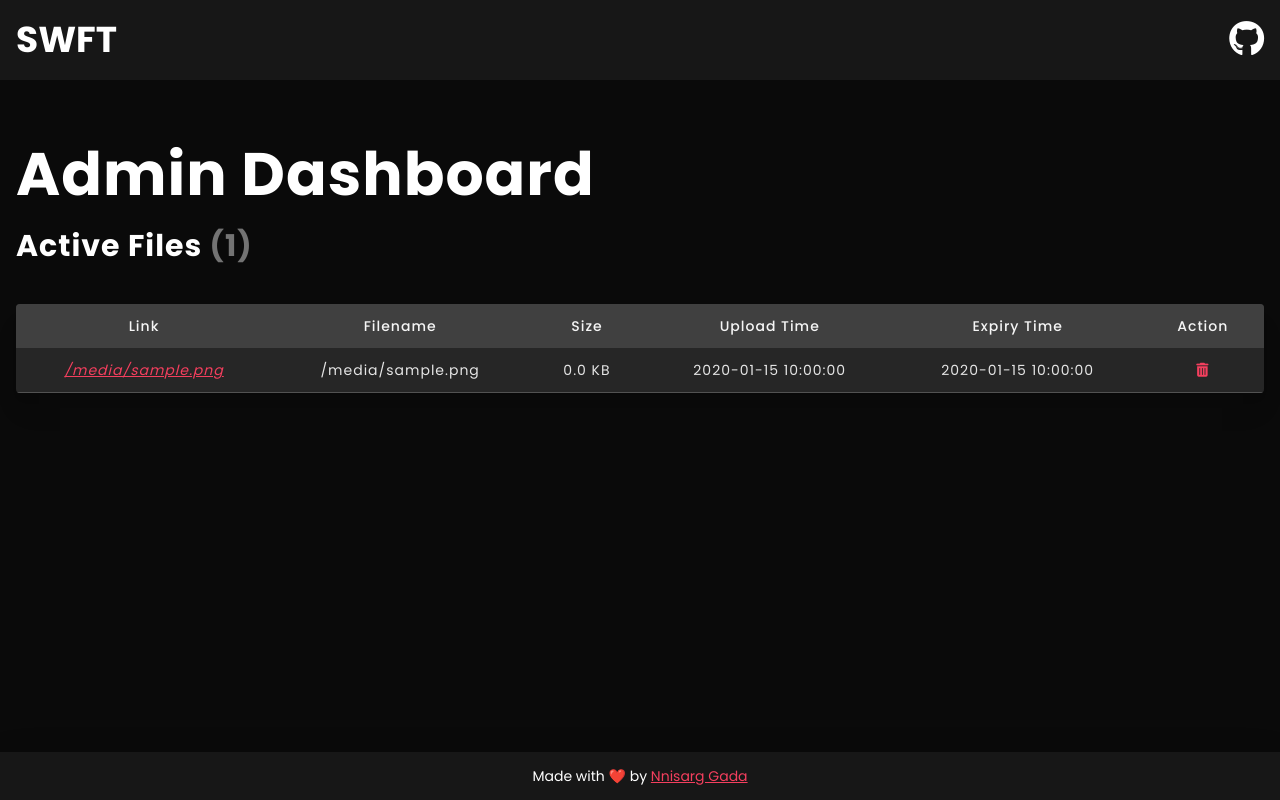
After one commit to nnisarggada/swft, a Flask app: template templates/admin.html in a window 1280 px wide. The commit adds this page. Run offline with Flask 3, Linux system fonts and the light colour scheme; the template is opened without the code that fills it: most values are stand-ins (such as "Sample title", 1, 10 or a date in 2020); some libraries are stand-ins or nearby versions.

Commit message:
feat(app): ADMIN DASHBOARD

```diff
--- a/main.py
+++ b/main.py
@@ -11,6 +11,7 @@ import time
 
 from dotenv import load_dotenv
 from flask import Flask, render_template, request, send_from_directory
+from flask_httpauth import HTTPBasicAuth
 from flask_limiter import Limiter
 from flask_limiter.util import get_remote_address
 from flask_sqlalchemy import SQLAlchemy
@@ -64,6 +65,8 @@ DOWNLOAD_RATE_LIMIT = os.getenv(
 )  # Number of downbloads
 # Storage URI for Flask Limiter
 STORAGE_URI = os.getenv("STORAGE_URI", "memory://")
+# Password for Admin Dashboard
+ADMIN_PASSWORD = os.getenv("ADMIN_PASSWORD", "swft")
 
 # -------------------------------------------------------------------------------------
 # Image extensions that are supported by browsers to view directly without downloading
@@ -96,6 +99,7 @@ app.logger.setLevel("ERROR")
 app.config["SQLALCHEMY_DATABASE_URI"] = DB_URL
 app.config["SQLALCHEMY_TRACK_MODIFICATIONS"] = False
 db = SQLAlchemy(app)
+auth = HTTPBasicAuth()
 limiter = Limiter(
     get_remote_address,
     app=app,
@@ -106,10 +110,34 @@ limiter = Limiter(
 
 # Database models
 class File(db.Model):
+    __tablename__ = "files"
+
     id = db.Column(db.Integer, primary_key=True)
     link = db.Column(db.String(255), unique=True, nullable=False)
     filename = db.Column(db.String(255), nullable=False)
+    size = db.Column(db.Float, nullable=False)
+    upload_time = db.Column(db.DateTime, nullable=False)
     expiry_time = db.Column(db.DateTime, nullable=False)
+
+    def __init__(self, link, filename, size, upload_time, expiry_time):
+        self.link = link
+        self.filename = filename
+        self.size = size
+        self.upload_time = upload_time
+        self.expiry_time = expiry_time
+
+    def to_dict(self):
+        return {
+            "id": self.id,
+            "link": self.link,
+            "filename": self.filename,
+            "size": round(self.size, 2),
+            "upload_time": self.upload_time.strftime('%d %b %Y - %I:%M %p'),
+            "expiry_time": self.expiry_time.strftime('%d %b %Y - %I:%M %p')
+        }
+
+    def __repr__(self):
+        return f"<File {self.id}>"
 
 
 # Routing for static files
@@ -130,7 +158,7 @@ if not os.path.exists(TEMP_FOLDER):
 
 # Helper functions
 def sanitize_string(input_string: str):
-    input_string = input_string.lower()
+    input_string = input_string.lower().replace(" ", "_").strip()
     return re.sub(r"[^a-zA-Z0-9 ]", "_", input_string)
 
 
@@ -244,6 +272,12 @@ def index():
         "index.html", full_url=URL, umami_src=UMAMI_SRC, umami_id=UMAMI_ID
     )
 
+@app.route("/about", methods=["GET"])
+def about():
+    return render_template(
+        "about.html", full_url=URL, umami_src=UMAMI_SRC, umami_id=UMAMI_ID
+    )
+
 
 @app.route("/", methods=["POST"])
 @limiter.limit(UPLOAD_RATE_LIMIT)
@@ -281,6 +315,7 @@ def upload_file():
         custom_link = sanitize_string(custom_link)
 
     invalid_links = [
+        "admin",
         "about",
         "robots.txt",
         "sitemap.xml",
@@ -301,7 +336,7 @@ def upload_file():
         # convert del_time to datetime object
         expiry_time = datetime.now() + timedelta(hours=del_time)
 
-        file_record = File(link=custom_link, filename=filename, expiry_time=expiry_time)
+        file_record = File(link=custom_link, filename=filename,size=file_size_bytes, upload_time=datetime.now(), expiry_time=expiry_time)
         db.session.add(file_record)
         db.session.commit()
 
@@ -348,6 +383,39 @@ def share_file(link: str):
     is_img = ext in IMG_EXTENSIONS
     return send_from_directory(TEMP_FOLDER, file.filename, as_attachment=not is_img)
 
+# Admin dashboard
+@auth.verify_password
+def verify_password(username, password):
+    if username == "admin" and password == ADMIN_PASSWORD:
+        return True
+    return False
+
+@app.route("/admin", methods=["GET"])
+@auth.login_required
+def admin_dashboard():
+    active_files = File.query.all()
+    files_data = [file.to_dict() for file in active_files]
+    data = {
+        "total_files": len(active_files),
+        "files": files_data
+    }
+    return render_template("admin.html", data=data, full_url=URL)
+
+@app.route("/delete/<id>", methods=["DELETE"])
+@auth.login_required
+def delete_file(id):
+    file = File.query.filter_by(id=id).first()
+    if not file:
+        return "File not found", 404
+    try:
+        os.remove(os.path.join(TEMP_FOLDER, file.filename))
+        db.session.delete(file)
+        db.session.commit()
+        return "File deleted successfully", 200
+    except Exception as e:
+        print(f"Error Deleting File {id}: {e}")
+        return f"Error: {e}", 500
+
 
 if __name__ == "__main__":
     with app.app_context():
--- a/static/sitemap.xml
+++ b/static/sitemap.xml
@@ -2,7 +2,7 @@
 <urlset xmlns="http://www.sitemaps.org/schemas/sitemap/0.9">
     <url>
         <loc>https://share.nnisarg.in/</loc>
-        <lastmod>2024-11-15</lastmod>
+        <lastmod>2025-01-10</lastmod>
         <changefreq>weekly</changefreq>
         <priority>1.0</priority>
     </url>
--- /dev/null
+++ b/templates/admin.html
@@ -0,0 +1,127 @@
+<!doctype html>
+<html lang="en">
+
+<head>
+  <meta charset="utf-8" />
+  <meta name="viewport" content="width=device-width, initial-scale=1.0" />
+  <title>Admin Dashboard | SWFT | Simple Web-based File Transfer</title>
+
+  <!-- SEO -->
+  <meta name="description"
+    content="Admin Dashboard for managing files in SWFT, a lightweight web-based file sharing service." />
+  <meta name="keywords" content="admin, dashboard, file management, SWFT" />
+  <meta name="author" content="https://github.com/nnisarggada/swft/graphs/contributors" />
+  <meta name="publisher" content="Nnisarg Gada" />
+  <meta property="og:type" content="website" />
+  <meta property="og:url" content="{{ full_url }}" />
+  <meta property="og:title" content="SWFT Admin Dashboard" />
+  <meta property="og:description"
+    content="Admin Dashboard for managing files in SWFT, a lightweight web-based file sharing service." />
+  <meta property="og:site_name" content="SWFT Admin Dashboard" />
+  <meta property="og:locale" content="en_US" />
+  <link rel="canonical" href="{{ full_url }}" />
+  <!-- SEO -->
+  <script src="https://cdn.tailwindcss.com"></script>
+  <script src="https://kit.fontawesome.com/0b92670209.js" crossorigin="anonymous"></script>
+  <link href="https://fonts.googleapis.com/css2?family=Poppins:wght@100;200;300;400;500;600;700;800;900&display=swap"
+    rel="stylesheet" />
+  <script>
+    tailwind.config = {
+      theme: {
+        extend: {
+          fontFamily: {
+            poppins: ["Poppins"],
+          },
+        },
+      },
+    };
+  </script>
+</head>
+
+<body
+  class="bg-neutral-950 text-white font-poppins flex flex-col items-center min-h-screen justify-between overflow-x-hidden">
+  <nav class="absolute top-0 left-0 w-full h-20 bg-neutral-900">
+    <div class="flex items-center justify-between p-4 w-full h-full max-w-7xl mx-auto">
+      <a href="/" class="text-3xl md:text-4xl font-bold">SWFT</a>
+      <a href="https://github.com/nnisarggada/swft" target="_blank" class="text-3xl md:text-4xl">
+        <i class="fab fa-github"></i>
+      </a>
+    </div>
+  </nav>
+
+  <div class="w-full max-w-7xl text-xl tracking-wider flex flex-col justify-center gap-6 p-4 my-32">
+    <h1 class="text-4xl sm:text-5xl md:text-6xl font-bold">Admin Dashboard</h1>
+
+    <h3 class="text-2xl sm:text-3xl font-bold mb-4">Active Files <span class="text-neutral-500">({{ data['total_files']
+        }})</span></h3>
+    <div class="overflow-x-auto bg-neutral-800 rounded shadow-xl">
+      <table class="min-w-full text-sm text-center text-neutral-200">
+        <thead>
+          <tr class="bg-neutral-700">
+            <th class="px-6 py-3 font-medium text-neutral-100">Link</th>
+            <th class="px-6 py-3 font-medium text-neutral-100">Filename</th>
+            <th class="px-6 py-3 font-medium text-neutral-100">Size</th>
+            <th class="px-6 py-3 font-medium text-neutral-100">Upload Time</th>
+            <th class="px-6 py-3 font-medium text-neutral-100">Expiry Time</th>
+            <th class="px-6 py-3 font-medium text-neutral-100">Action</th>
+          </tr>
+        </thead>
+        <tbody>
+          {% for file in data['files'] %}
+          <tr class="border-b border-neutral-600">
+            <td class="px-6 py-3"><a href="/{{ file.link }}" target="_blank" class="underline italic text-rose-500">{{
+                file.link }}</a></td>
+            <td class="px-6 py-3">{{ file.filename }}</td>
+            {% set size_in_mb = file.size / (1024 * 1024) %}
+            <td class="px-6 py-3">
+              {% if size_in_mb < 1 %} {{ (file.size / 1024) | round(2) }} KB {% elif size_in_mb < 1024 %} {{ size_in_mb
+                | round(2) }} MB {% else %} {{ (size_in_mb / 1024) | round(2) }} GB {% endif %} </td>
+            <td class="px-6 py-3">{{ file.upload_time }}</td>
+            <td class="px-6 py-3">{{ file.expiry_time }}</td>
+            <td class="px-6 py-3">
+              <button onclick="deleteFile('{{ file.id }}')" type="button" class="text-rose-500 hover:no-underline"><i
+                  class="fa fa-trash"></i></a>
+            </td>
+          </tr>
+          {% endfor %}
+        </tbody>
+      </table>
+    </div>
+  </div>
+
+  <footer class="w-full h-12 bg-neutral-900 drop-shadow-2xl backdrop-opacity-10 flex items-center justify-center p-4">
+    <span class="text-sm">
+      Made with ❤️ by
+      <a class="text-rose-500 underline hover:no-underline" href="https://nnisarg.in" target="_blank">
+        Nnisarg Gada
+      </a>
+    </span>
+  </footer>
+
+  <script>
+    function deleteFile(id) {
+      const confirmation = confirm("Are you sure you want to delete this file?");
+      if (confirmation) {
+        fetch("/delete/" + id, {
+          method: "DELETE",
+          headers: {
+            "Content-Type": "application/json"
+          }
+        }).then(response => {
+          if (response.ok) {
+            alert("File deleted successfully!");
+            location.reload();
+          }
+          else if (response.status === 404) {
+            alert("File not found!");
+          }
+          else {
+            alert("Error deleting file :/");
+          }
+        })
+      }
+    }
+  </script>
+</body>
+
+</html>
```
Also changed, not shown: templates/about.html (+47 -90 lines), templates/index.html (+37 -98 lines), templates/shared.html (+26 -69 lines), README.md, static/favicon.ico, static/security.txt (line endings or trailing spaces), 1 other file.
